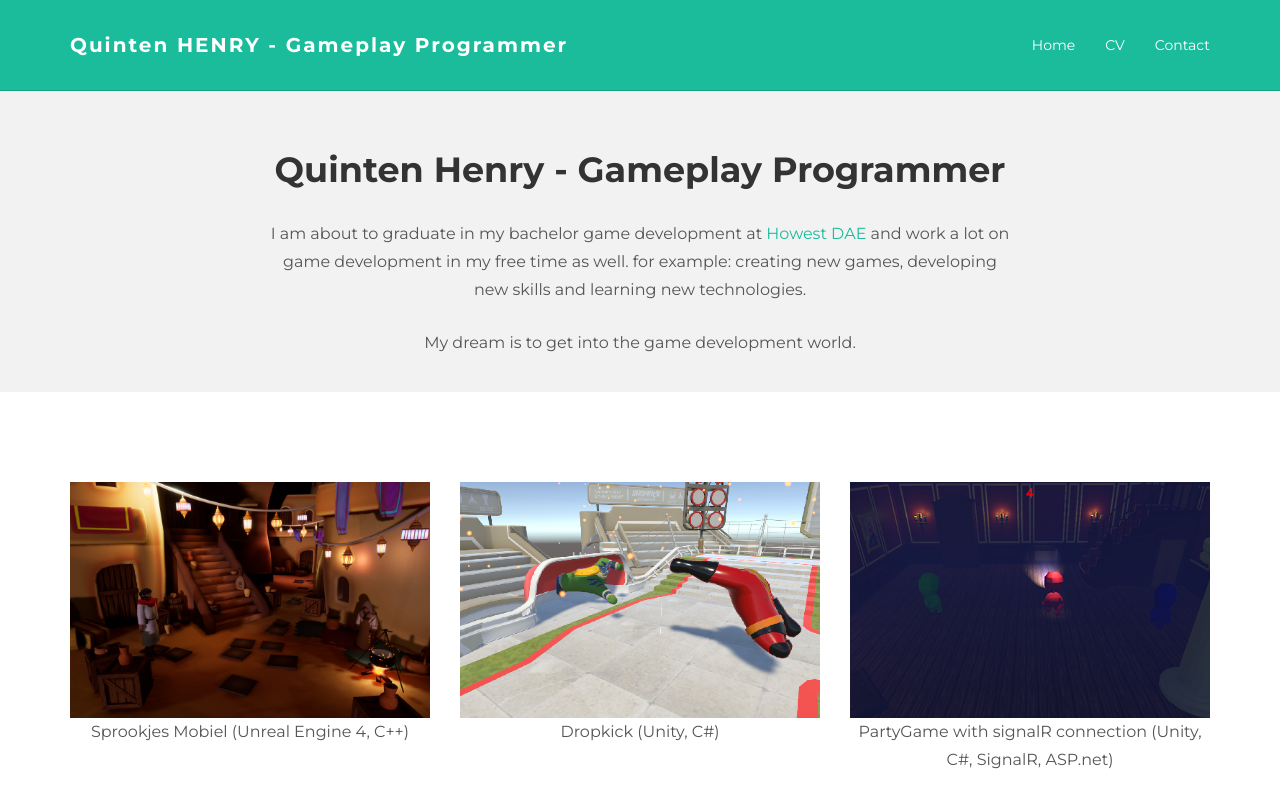
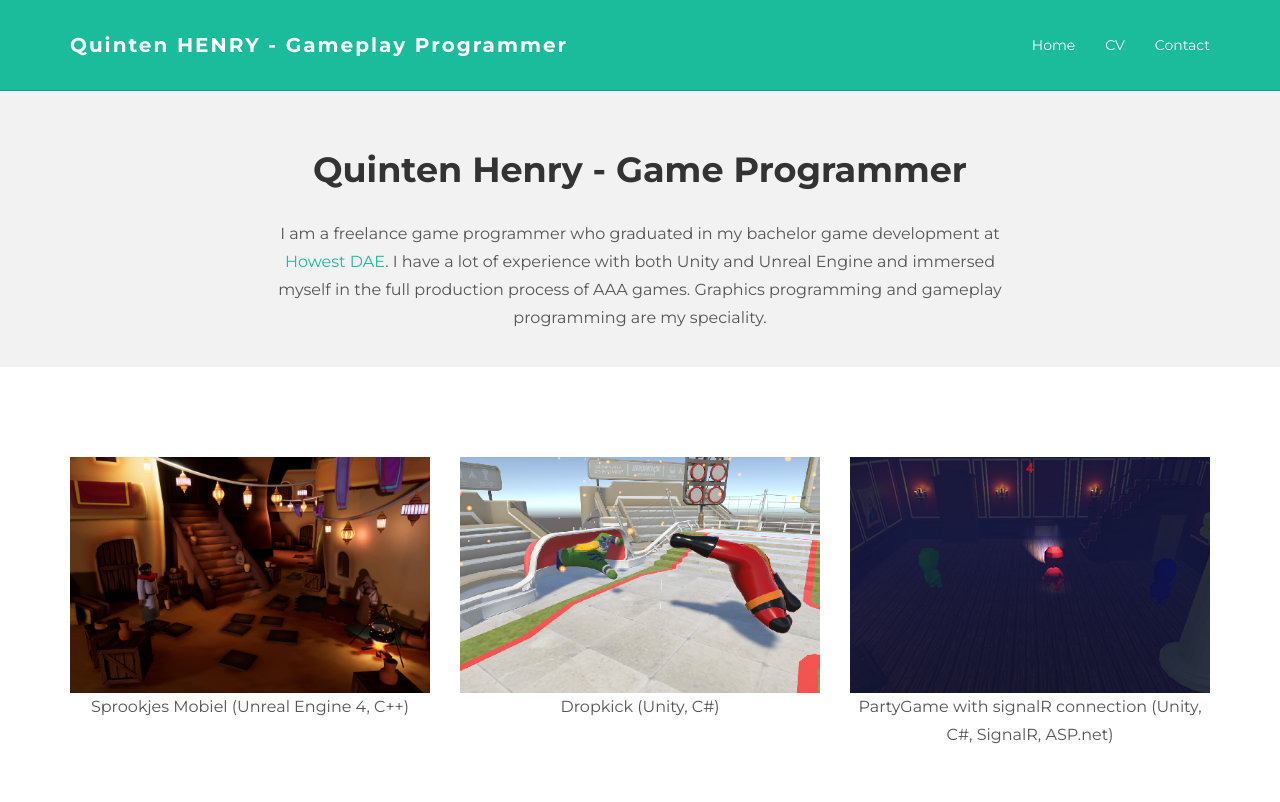
Before and after one commit to QuintenHenry/QuintenHenry.github.io, a plain HTML site: page index.html in a window 1280 px wide. Shown: the top 802 px of the page. Drawn offline with nearby package versions, Linux system fonts and the light colour scheme.

Commit message:
Freelance update

```diff
--- a/index.html
+++ b/index.html
@@ -56,9 +56,8 @@
 	    <div class="container">
 			<div class="row">
 				<div class="col-lg-8 col-lg-offset-2 centered">
-					<h1>Quinten Henry - Gameplay Programmer</h1>
-					<p>I am about to graduate in my bachelor game development at <a href="http://www.digitalartsandentertainment.be/">Howest DAE</a> and work a lot on game development in my free time as well. for example: creating new games, developing new skills and learning new technologies.</p>
-					<p>My dream is to get into the game development world.<p>
+					<h1>Quinten Henry - Game Programmer</h1>
+					<p>I am a freelance game programmer who graduated in my bachelor game development at <a href="http://www.digitalartsandentertainment.be/">Howest DAE</a>. I have a lot of experience with both Unity and Unreal Engine and immersed myself in the full production process of AAA games. Graphics programming and gameplay programming are my speciality.</p>
 				</div><!-- /col-lg-8 -->
 			</div><!-- /row -->
 	    </div> <!-- /container -->
```
